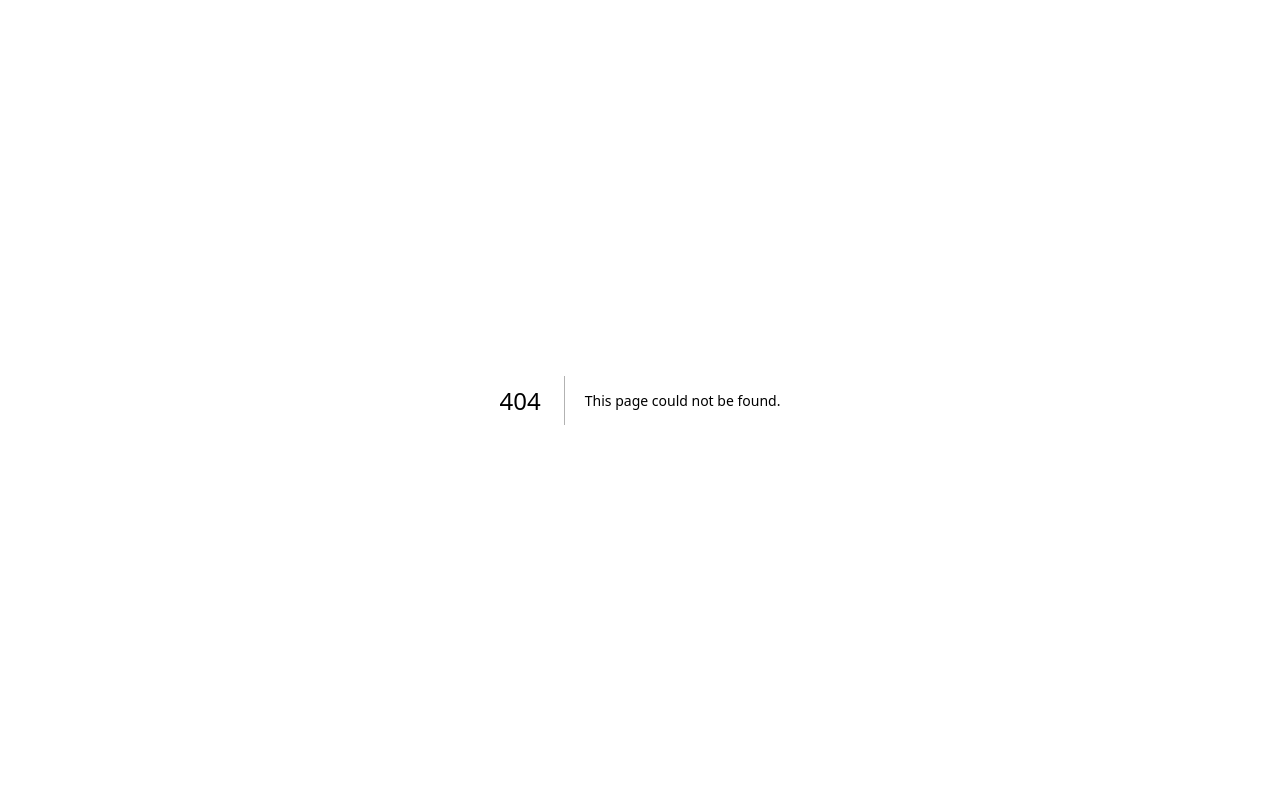
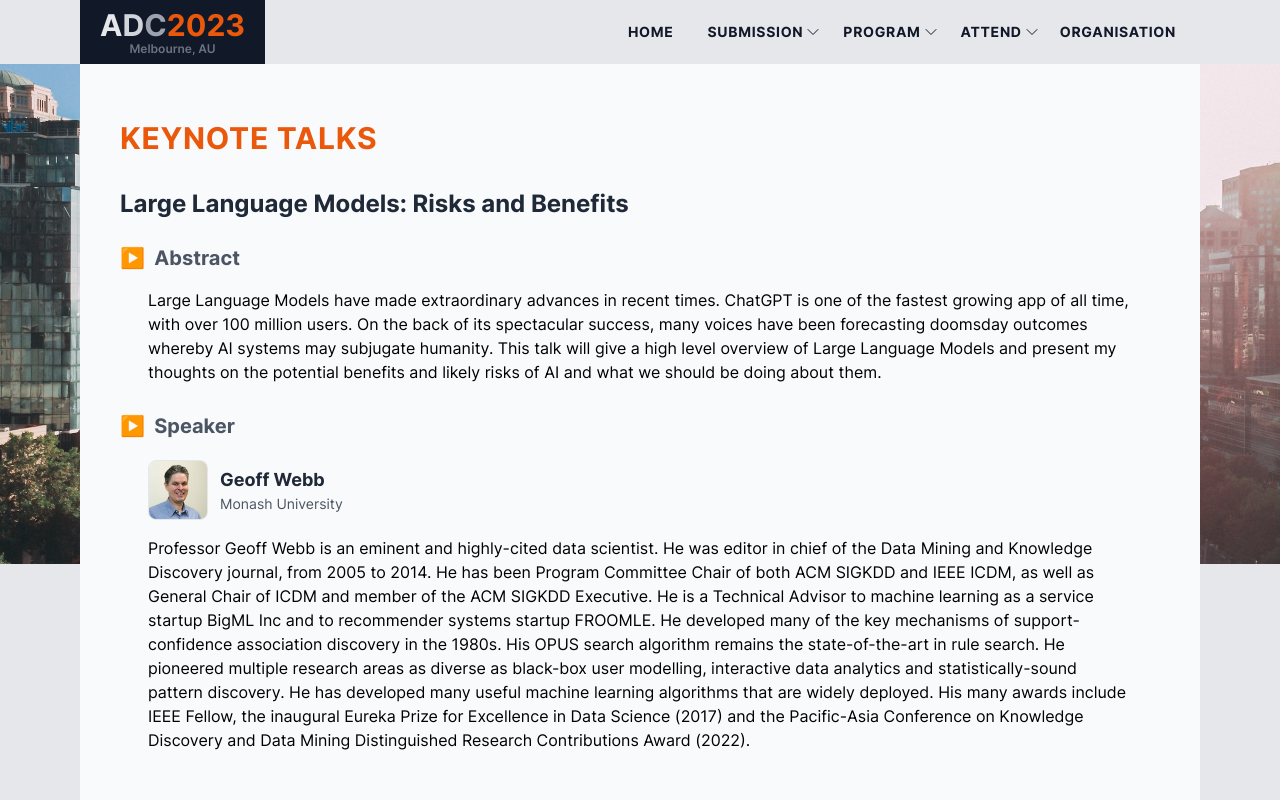
Before and after one commit to visatlas/adc2023, a Next.js app: page /program/keynote-talks in a window 1280 px wide. Before the commit this address had no page. Shown: the top 800 px of the page. Built offline with nearby package versions, Linux system fonts and the light colour scheme.

Commit message:
Add keynote talks

```diff
--- a/src/components/navbar.tsx
+++ b/src/components/navbar.tsx
@@ -100,6 +100,12 @@ export const Navbar = () => {
               leave="transition ease-in duration-75" leaveFrom="transform opacity-100 scale-100" leaveTo="transform opacity-0 scale-95">
               <Menu.Items className="absolute left-0 z-10 mt-0 w-48 origin-top-right rounded-md bg-white shadow-lg ring-1 ring-black ring-opacity-5 focus:outline-none divide-y divide-gray-100">
                 <div className='px-1 py-1'>
+                  <Menu.Item>
+                    {({ active }) => (<Link href="/program/keynote-talks"
+                      className={classNames(active ? 'bg-gray-100' : '', 'block px-4 py-2 text-sm text-gray-700 font-medium rounded-md')}>
+                      Keynote Talks
+                    </Link>)}
+                  </Menu.Item>
                   <Menu.Item>
                     {({ active }) => (<Link href="/program/tutorials"
                       className={classNames(active ? 'bg-gray-100' : '', 'block px-4 py-2 text-sm text-gray-700 font-medium rounded-md')}>
@@ -213,6 +219,9 @@ export const Navbar = () => {
                   <>
                     <div className="h-[1px] w-full bg-orange-600"></div>
                     <li className="text-sm w-full font-bold tracking-wide hover:text-orange-600 text-gray-100 duration-100 bg-gray-800">
+                      <Link className="py-2 block pr-6 w-full text-end" href="/program/keynote-talks">Keynote Talks</Link>
+                    </li>
+                    <li className="text-sm w-full font-bold tracking-wide hover:text-orange-600 text-gray-100 duration-100 bg-gray-800">
                       <Link className="py-2 block pr-6 w-full text-end" href="/program/tutorials">Tutorials</Link>
                     </li>
                   </>
--- a/src/pages/attend/registration.tsx
+++ b/src/pages/attend/registration.tsx
@@ -11,14 +11,18 @@ export default function Registration() {
         <h2 className="mt-10 md:mt-14 uppercase text-3xl font-bold text-orange-600 tracking-wide mb-8">Registration</h2>
         <article className="pb-10">
           <ul className="list-disc ml-4 space-y-4">
-            <li><span className="font-semibold">Author Registration</span> (For authors of accepted research track or shepherding track papers):<br/>
+            <li><span className="font-semibold">Author Registration</span> (For authors of accepted research track or shepherding track papers):<br />
               <a className="underline text-sky-700" href="https://ecommerce.unimelb.edu.au/australasian-database-conference-adc-2023-author-registration" target="_blank" rel="noreferrer">https://ecommerce.unimelb.edu.au/australasian-database-conference-adc-2023-author-registration</a>
             </li>
-            <li><span className="font-semibold">In Person</span> (For attendees of ADC 2023):<br/>
+            <li><span className="font-semibold">In Person</span> (For attendees of ADC 2023):<br />
               <a className="underline text-sky-700" href="https://ecommerce.unimelb.edu.au/australasian-database-conference-adc-2023-in-person-registration" target="_blank" rel="noreferrer">https://ecommerce.unimelb.edu.au/australasian-database-conference-adc-2023-in-person-registration</a>
             </li>
-            <li><span className="font-semibold">Encore Registration</span> (For authors of accepted encore track papers):<br/>
+            <li><span className="font-semibold">Encore Registration</span> (For authors of accepted encore track papers):<br />
               <a className="underline text-sky-700" href="https://ecommerce.unimelb.edu.au/australasian-database-conference-adc-2023-encore-track-registration" target="_blank" rel="noreferrer">https://ecommerce.unimelb.edu.au/australasian-database-conference-adc-2023-encore-track-registration</a>
+            </li>
+            <li><span className="font-semibold">PhD Workshop Registration</span>:<br />
+              <a className="underline text-sky-700" href="https://ecommerce.unimelb.edu.au/australasian-database-conference-adc-2023-phd-workshop-registration" target="_blank" rel="noreferrer">https://ecommerce.unimelb.edu.au/australasian-database-conference-adc-2023-phd-workshop-registration</a>
+              <p className="mt-2">PhD workshop registration is for students only. It covers accesses to the tutorials and encore track sessions.</p>
             </li>
           </ul>
         </article>
--- /dev/null
+++ b/src/pages/program/keynote-talks.tsx
@@ -0,0 +1,36 @@
+import Layout from '@/components/layout';
+import SEO from '@/components/seo';
+
+import Image from 'next/image';
+
+export default function KeynoteTalks() {
+
+  return (
+    <Layout>
+      <SEO title="Keynote Talks" />
+      <div className="px-5 md:px-8 lg:px-10">
+        {/* <small className="mt-10 mb-2 block font-medium text-gray-500 tracking-wide">Program:</small>     */}
+        <h2 className="mt-10 md:mt-14 uppercase text-3xl font-bold text-orange-600 tracking-wide mb-8">Keynote Talks</h2>
+
+        <article className="pb-16">
+
+          <h3 className="font-bold text-2xl text-gray-800 mb-6">Large Language Models: Risks and Benefits</h3>
+          <h3 className="font-bold text-xl text-gray-600 mb-4">&#9654;&nbsp;&nbsp;Abstract</h3>
+          <p className="px-0 md:px-7">Large Language Models have made extraordinary advances in recent times. ChatGPT is one of the fastest growing app of all time, with over 100 million users. On the back of its spectacular success, many voices have been forecasting doomsday outcomes whereby AI systems may subjugate humanity. This talk will give a high level overview of Large Language Models and present my thoughts on the potential benefits and likely risks of AI and what we should be doing about them.</p>
+          <h3 className="mt-7 font-bold text-xl text-gray-600 mb-5">&#9654;&nbsp;&nbsp;Speaker</h3>
+          <div className="flex w-[20em] sm:w-[25em] px-0 md:px-7">
+            <a className="border rounded-lg overflow-hidden mr-3 min-w-[60px] min-h-[60px] w-[60px] h-[60px] bg-gray-200" href="https://i.giwebb.com/" target="_blank" rel="noreferrer">
+              <Image src={`/images/committee/geoff-webb.jpg`} width={60} height={60} alt={``} />
+            </a>
+            <div className="flex flex-col justify-center">
+              <span className="text-gray-800 font-bold text-lg">Geoff Webb</span>
+              <span className="text-gray-600 text-sm">Monash University</span>
+            </div>
+          </div>
+          <p className="mt-4 px-0 md:px-7">Professor Geoff Webb is an eminent and highly-cited data scientist. He was editor in chief of the Data Mining and Knowledge Discovery journal, from 2005 to 2014. He has been Program Committee Chair of both ACM SIGKDD and IEEE ICDM, as well as General Chair of ICDM and member of the ACM SIGKDD Executive. He is a Technical Advisor to machine learning as a service startup BigML Inc and to recommender systems startup FROOMLE. He developed many of the key mechanisms of support-confidence association discovery in the 1980s. His OPUS search algorithm remains the state-of-the-art in rule search. He pioneered multiple research areas as diverse as black-box user modelling, interactive data analytics and statistically-sound pattern discovery. He has developed many useful machine learning algorithms that are widely deployed. His many awards include IEEE Fellow, the inaugural Eureka Prize for Excellence in Data Science (2017) and the Pacific-Asia Conference on Knowledge Discovery and Data Mining Distinguished Research Contributions Award (2022).</p>
+
+        </article>
+      </div>
+    </Layout>
+  );
+}
--- a/src/pages/program/tutorials.tsx
+++ b/src/pages/program/tutorials.tsx
@@ -12,7 +12,7 @@ export default function Tutorials() {
         {/* <small className="mt-10 mb-2 block font-medium text-gray-500 tracking-wide">Program:</small>     */}
         <h2 className="mt-10 md:mt-14 uppercase text-3xl font-bold text-orange-600 tracking-wide mb-8">Tutorials</h2>
 
-        <article className="pb-10">
+        <article className="pb-16">
           <h3 className="font-bold text-2xl text-gray-800 mb-6">Detect Label Errors in Datasets</h3>
           <h3 className="font-bold text-xl text-gray-600 mb-4">&#9654;&nbsp;&nbsp;Abstract</h3>
           <p className="px-0 md:px-7">With the rise of large AI models, data assets have gained increasing importance. Understanding how to identify and correct label errors in our datasets is crucial. This is primarily because label errors are pervasive in the era of big data, and rectifying them can significantly enhance our knowledge. Moreover, large AI models are susceptible to overfitting label errors, which hinders their ability to generalize effectively unless label noise is adequately addressed. In this tutorial, we will present typical approaches to handle label noise, such as extracting confident/non-confident examples (indicating likely correct/incorrect labels) using deep network properties and intuitions. Additionally, we will explore methods that focus on directly modelling the label noise, providing theoretical guarantees. By illustrating the intuitions behind state-of-the-art techniques, this tutorial aims to equip researchers and practitioners with valuable insights into effectively managing label noise in datasets.</p>
```
Also changed, not shown: public/images/committee/geoff-webb.jpg (added).
